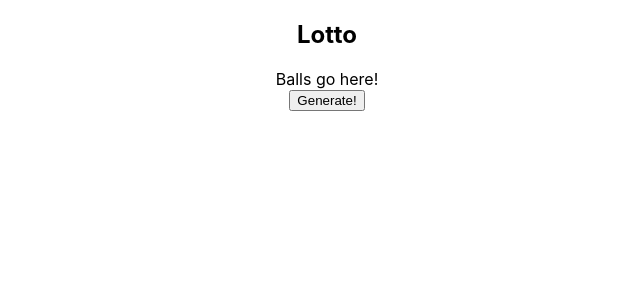
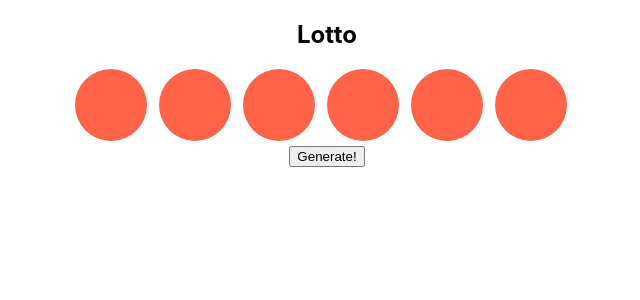
Before and after one commit to noho-glitch/Lottery, a React (Create React App) app: page / in a window 1280 px wide. Shown: the top 300 px of the page, without its empty margins (313-953 px from the left). Built offline with nearby package versions, Linux system fonts and the light colour scheme.

Commit message:
lottery balls generating on page without numbers

```diff
--- a/src/Lottery.js
+++ b/src/Lottery.js
@@ -1,4 +1,5 @@
 import React, { Component } from 'react'
+import Ball from './Ball'
 
 class Lottery extends Component {
     static defaultProps = {
@@ -22,7 +23,7 @@ class Lottery extends Component {
             <section className="Lottery">
                 <h1>{this.props.title}</h1>
                 <div>
-                    Balls go here!
+                    {this.state.nums.map(n => <Ball num={n} />)}
                 </div>
                 <button onClick={this.handleClick}>Generate!</button>
             </section>
```
